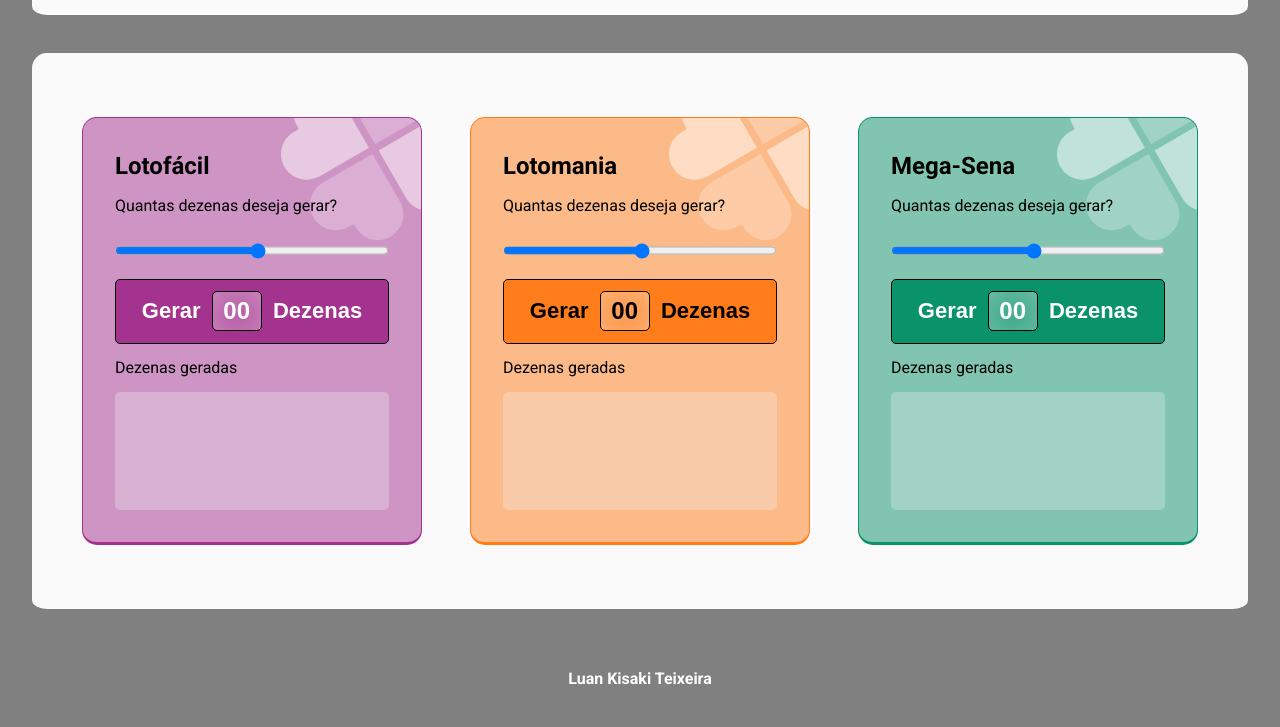
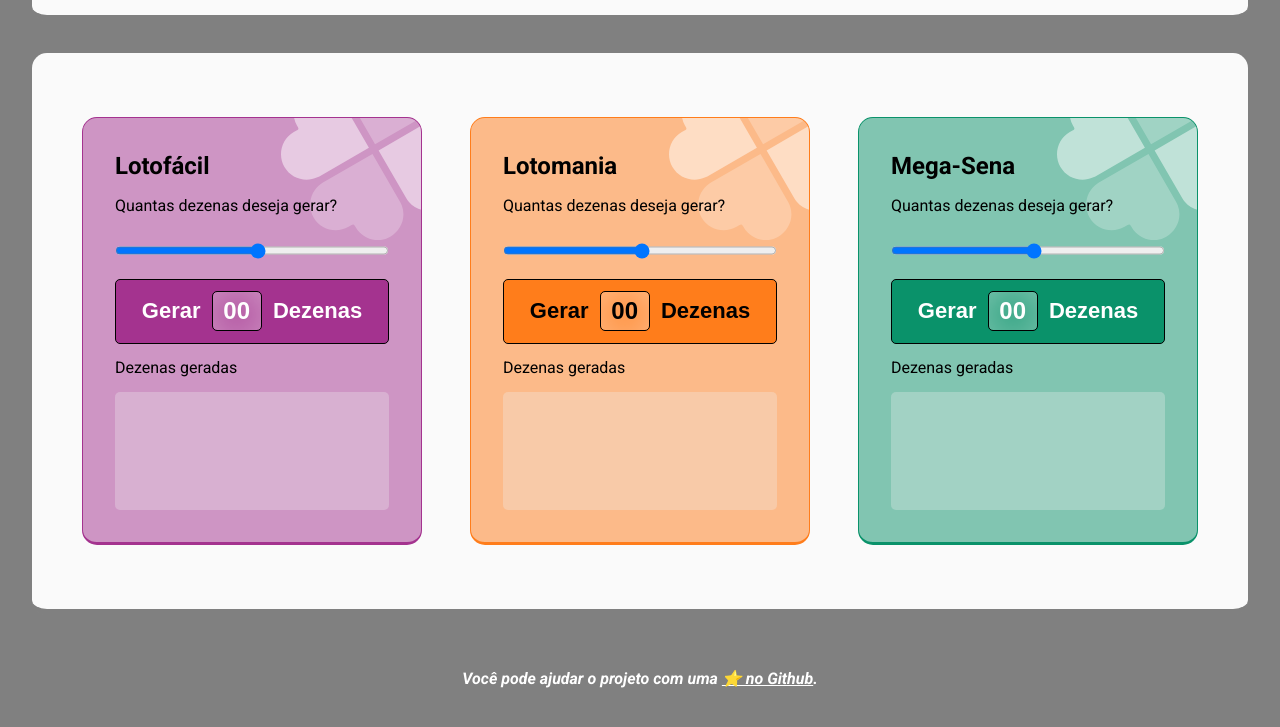
Before and after one commit to LuanKisaki/Gerador-de-dezenas, a website: page index.html in a window 1280 px wide. Shown: the part 141-868 px from the top of the page. Drawn offline with Linux system fonts and the light colour scheme.

Commit message:
fix: star

```diff
--- a/index.html
+++ b/index.html
@@ -32,6 +32,7 @@
       <a href="https://linkedin.com/in/luankisaki" target="_blank">Luan Kisaki Teixeira</a>
     </span>
   </header>
+
   <section>
 
     <!-- Fácil -->
@@ -109,7 +110,9 @@
   </section>
   <footer>
     <span>
-      <a class="ass"  href="https://linkedin.com/in/luankisaki" target="_blank">Luan Kisaki Teixeira</a>
+      <h4 class="text-white"> Você pode ajudar o projeto com uma <a
+          href="https://github.com/LuanKisaki/Gerador-de-dezenas" target="_blank">⭐️ no Github</a>.
+      </h4>
     </span>
   </footer>
 </body>
--- a/styles.css
+++ b/styles.css
@@ -91,6 +91,11 @@
   filter: brightness(100%);
   transition: filter .2s ease-in-out;
   resize: none;
+}
+
+.text-white, .text-white > * {
+  color: white;
+  font-style: italic;
 }
 
 textarea {
```
Also changed, not shown: image/loteria-logo_240.png (added).
